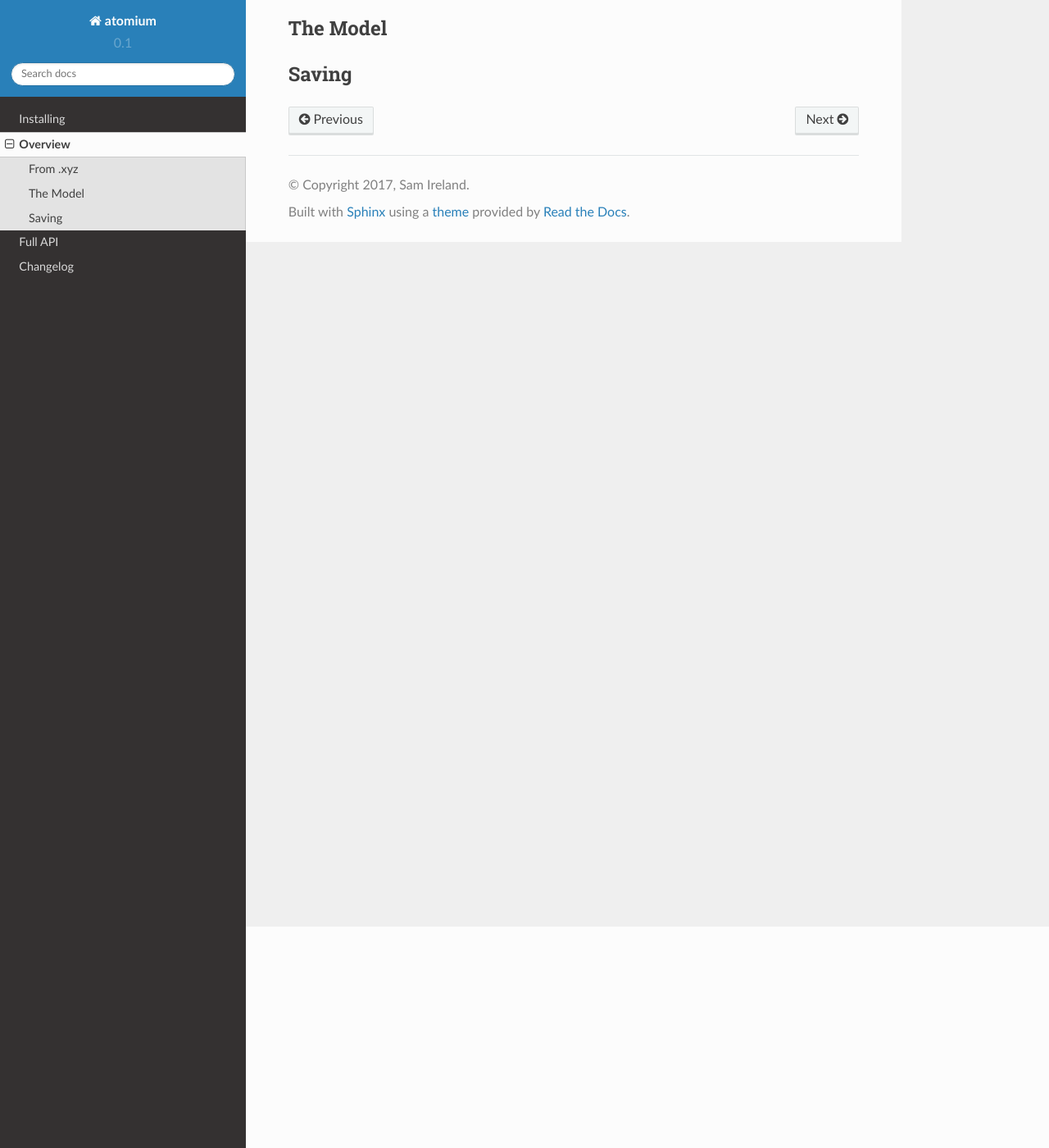
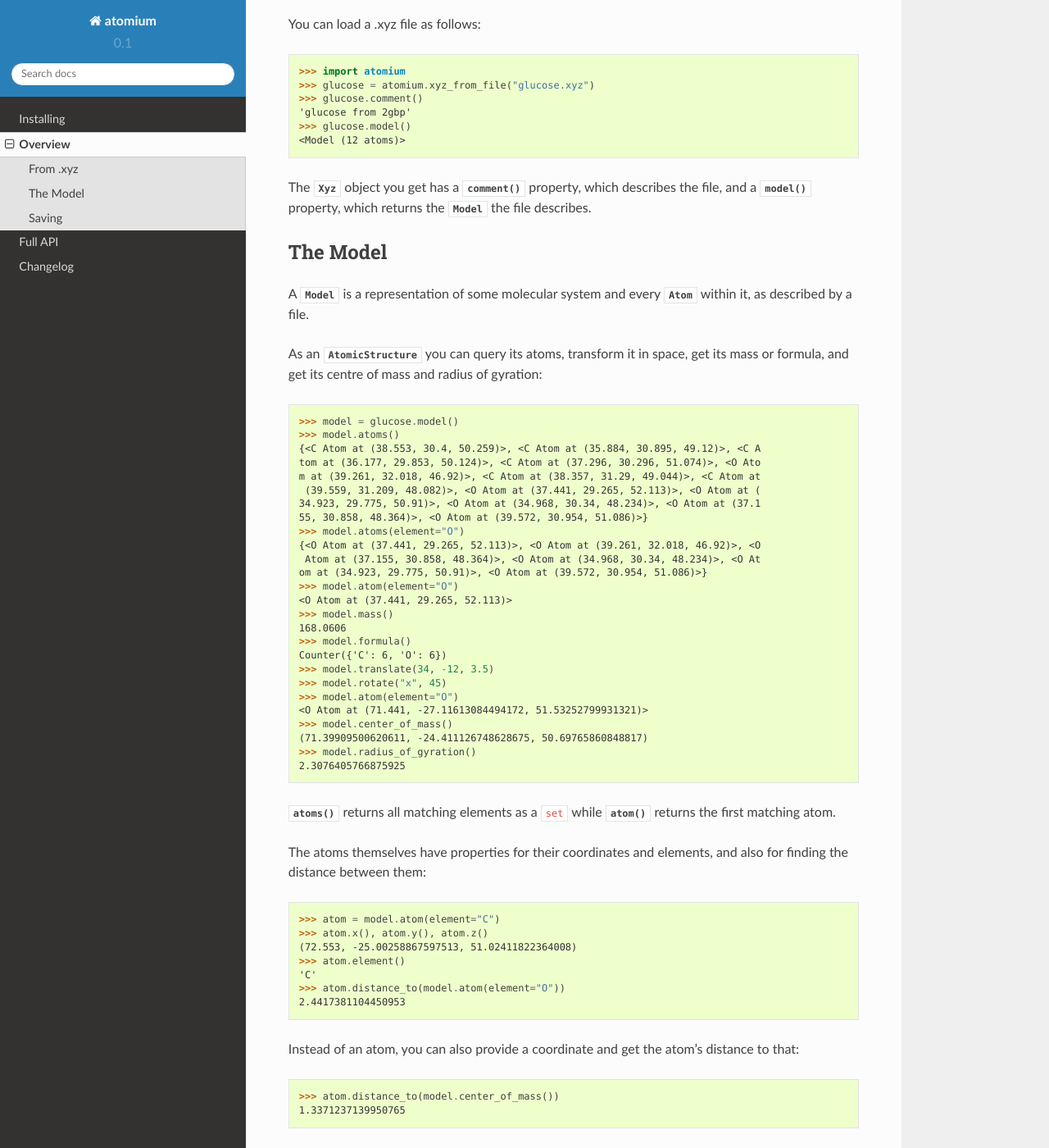
Before and after one commit to samirelanduk/atomium, a Sphinx documentation site: the page built from docs/source/overview.rst, in a window 1280 px wide and 1400 px high, scrolled down 270 px. Shown: the whole window at 82% size. Built offline with Sphinx 7.4.7 and the Read the Docs theme 2.0.0, drawn with Linux system fonts in a browser that asks for light colours; some of the changed text lies outside the part shown.

Commit message:
Finish overview docs

```diff
--- a/docs/source/overview.rst
+++ b/docs/source/overview.rst
@@ -7,8 +7,85 @@ them as new .xyz files.
 From .xyz
 ~~~~~~~~~
 
+You can load a .xyz file as follows:
+
+  >>> import atomium
+  >>> glucose = atomium.xyz_from_file("glucose.xyz")
+  >>> glucose.comment()
+  'glucose from 2gbp'
+  >>> glucose.model()
+  <Model (12 atoms)>
+
+The :py:class:`.Xyz` object you get has a :py:meth:`~.Xyz.comment` property,
+which describes the file, and a :py:meth:`~.Xyz.model` property, which returns
+the :py:class:`.Model` the file describes.
+
 The Model
 ~~~~~~~~~
 
+A :py:class:`.Model` is a representation of some molecular system and every
+:py:class:`.Atom` within it, as described by a file.
+
+As an :py:class:`.AtomicStructure` you can query its atoms, transform it in
+space, get its mass or formula, and get its centre of mass and radius of
+gyration:
+
+  >>> model = glucose.model()
+  >>> model.atoms()
+  {<C Atom at (38.553, 30.4, 50.259)>, <C Atom at (35.884, 30.895, 49.12)>, <C A
+  tom at (36.177, 29.853, 50.124)>, <C Atom at (37.296, 30.296, 51.074)>, <O Ato
+  m at (39.261, 32.018, 46.92)>, <C Atom at (38.357, 31.29, 49.044)>, <C Atom at
+   (39.559, 31.209, 48.082)>, <O Atom at (37.441, 29.265, 52.113)>, <O Atom at (
+  34.923, 29.775, 50.91)>, <O Atom at (34.968, 30.34, 48.234)>, <O Atom at (37.1
+  55, 30.858, 48.364)>, <O Atom at (39.572, 30.954, 51.086)>}
+  >>> model.atoms(element="O")
+  {<O Atom at (37.441, 29.265, 52.113)>, <O Atom at (39.261, 32.018, 46.92)>, <O
+   Atom at (37.155, 30.858, 48.364)>, <O Atom at (34.968, 30.34, 48.234)>, <O At
+  om at (34.923, 29.775, 50.91)>, <O Atom at (39.572, 30.954, 51.086)>}
+  >>> model.atom(element="O")
+  <O Atom at (37.441, 29.265, 52.113)>
+  >>> model.mass()
+  168.0606
+  >>> model.formula()
+  Counter({'C': 6, 'O': 6})
+  >>> model.translate(34, -12, 3.5)
+  >>> model.rotate("x", 45)
+  >>> model.atom(element="O")
+  <O Atom at (71.441, -27.11613084494172, 51.53252799931321)>
+  >>> model.center_of_mass()
+  (71.39909500620611, -24.411126748628675, 50.69765860848817)
+  >>> model.radius_of_gyration()
+  2.3076405766875925
+
+:py:meth:`~.AtomicStructure.atoms` returns all matching elements as a ``set``
+while :py:meth:`~.AtomicStructure.atom` returns the first matching atom.
+
+The atoms themselves have properties for their coordinates and elements, and
+also for finding the distance between them:
+
+  >>> atom = model.atom(element="C")
+  >>> atom.x(), atom.y(), atom.z()
+  (72.553, -25.00258867597513, 51.02411822364008)
+  >>> atom.element()
+  'C'
+  >>> atom.distance_to(model.atom(element="O"))
+  2.4417381104450953
+
+Instead of an atom, you can also provide a coordinate and get the atom's
+distance to that:
+
+  >>> atom.distance_to(model.center_of_mass())
+  1.3371237139950765
+
+
 Saving
 ~~~~~~
+
+A model can be saved to file using:
+
+  >>> model.save("new.xyz", description="Modifed glucose")
+
+The ``Xyz`` object itself can also be saved:
+
+  >>> glucose.comment("Modified glucose")
+  >>> glucose.save("new.xyz")
```
